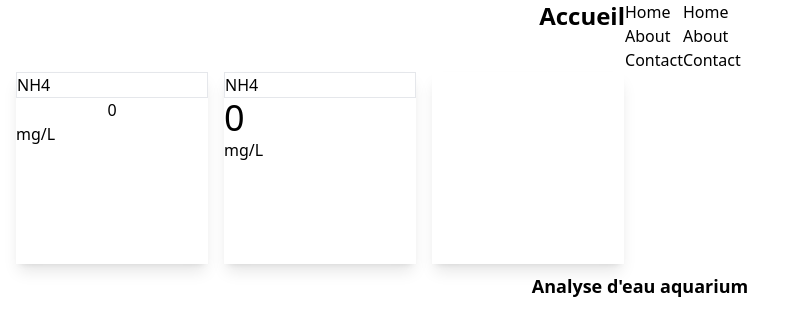
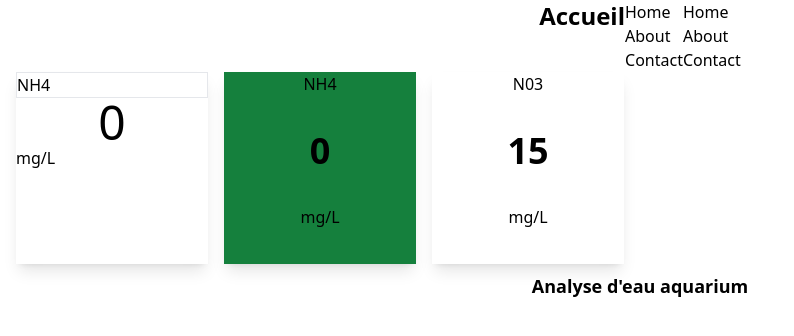
Before and after one commit to sidnou/Suivi_Analyse_Aquarium, a Django app: page / in a window 1280 px wide. Shown: the top 336 px of the page, without its empty margins (0-794 px from the left). Run offline with Django 5.2, Linux system fonts and the light colour scheme; some libraries are stand-ins or nearby versions.

Commit message:
Création de l'application Web Suivi Analyse Aquarium Création de la page accueil Création d'un tableau d'analyse

```diff
--- a/analyse_aquarium/templates/cards.html
+++ b/analyse_aquarium/templates/cards.html
@@ -1,42 +1,42 @@
 {# Cards #}
 <div class="flex justify-evenly  w-1/2 ">
+
     <div class="card shadow-lg h-48 w-48">
         <div class="card-header w-full border ">
             <div class="card-title justify-center">
                 <p class="">NH4</p>
             </div>
         </div>
-        <div class="card-body text-center">
+        <div class="card-body text-center text-5xl">
             <p>0</p>
         </div>
         <div class="card-footer">
             <p>mg/L</p>
         </div>
     </div>
-    <div class="card shadow-lg h-48 w-48">
-        <div class="card-header w-full border  ">
+    <div class="card grid grid-rows shadow-lg h-48 w-48 text-center bg-green-700">
+        <div class="card-header w-full ">
             <div class="card-title justify-center">
                 <p>NH4</p>
             </div>
         </div>
-        <div class="card-body text-4xl">
+        <div class="card-body text-4xl font-bold">
             <p>0</p>
         </div>
         <div class="card-footer">
             <p>mg/L</p>
         </div>
     </div>
-    <div class="card shadow-lg h-48 w-48">
-        <div class="card-header">
-            <div class="card-title">
+    <div class="card grid grid-rows shadow-lg h-48 w-48 text-center">
+        <div class="card-title">
+            <p>N03</p>
+        </div>
 
-            </div>
-        </div>
-        <div class="card-body">
-
+        <div class="card-body text-4xl font-bold">
+            <p>15</p>
         </div>
         <div class="card-footer">
-
+            <p>mg/L</p>
         </div>
 
     </div>
```
